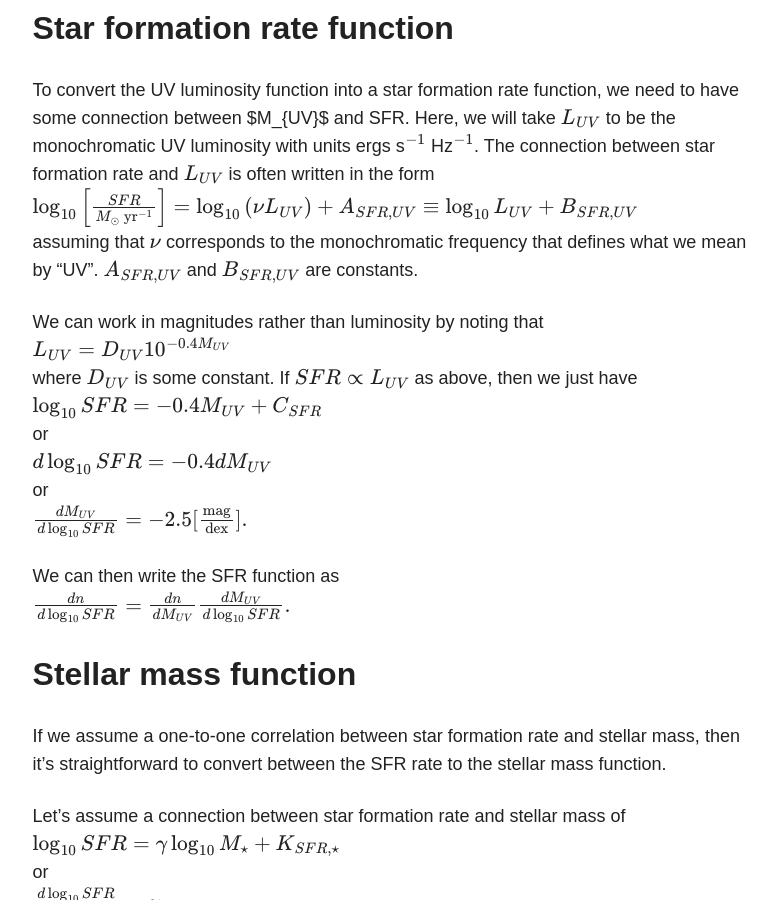
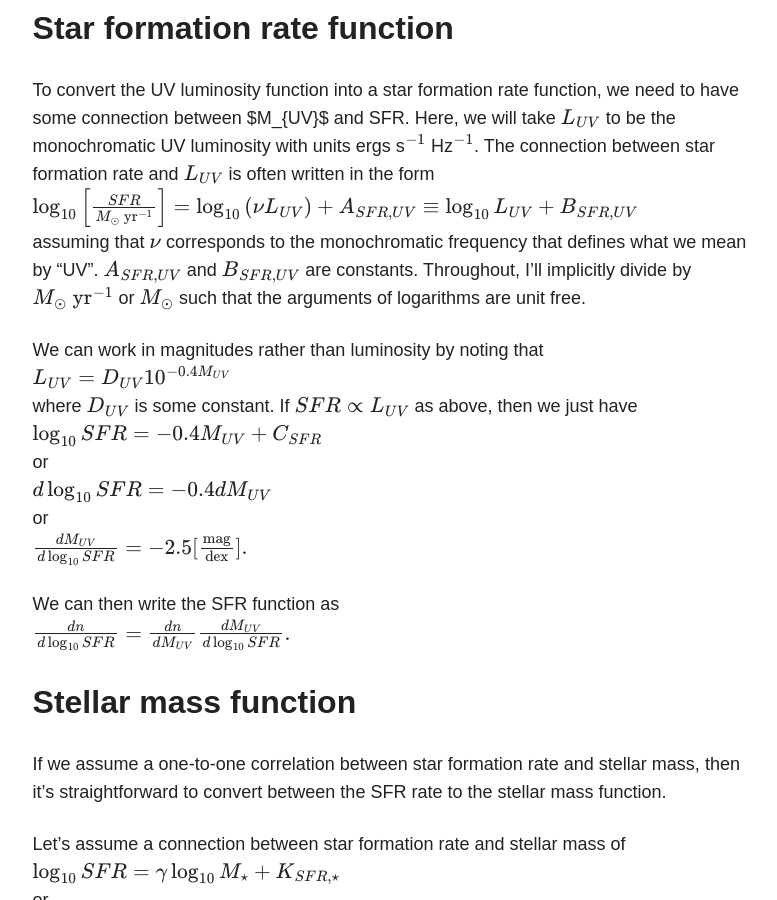
Before and after one commit to brantr/brantr.github.io, a Jekyll site: the page built from _posts/blog/2017-05-25-connecting-SFR-to-Mstar.md, in a window 1280 px wide and 900 px high, scrolled down 1120 px. Shown: the whole window, without its empty margins (347-1124 px from the left). Built offline with Jekyll 4.4.1, drawn with Linux system fonts in a browser that asks for light colours; nearby versions of some CDN libraries; formulas are drawn with MathJax 3.

Commit message:
Clarification on units.

```diff
--- a/_posts/blog/2017-05-25-connecting-SFR-to-Mstar.md
+++ b/_posts/blog/2017-05-25-connecting-SFR-to-Mstar.md
@@ -38,7 +38,8 @@ $$
 $$
 assuming that $$\nu$$ corresponds to the monochromatic frequency
 that defines what we mean by "UV". $$A_{SFR,UV}$$ and $$B_{SFR,UV}$$
-are constants.
+are constants. Throughout, I'll implicitly divide by $$M_{\odot}~\mathrm{yr}^{-1}$$ or $$M_{\odot}$$ such that the
+arguments of logarithms are unit free.
 
 We can work in magnitudes rather than luminosity by noting
 that
```
